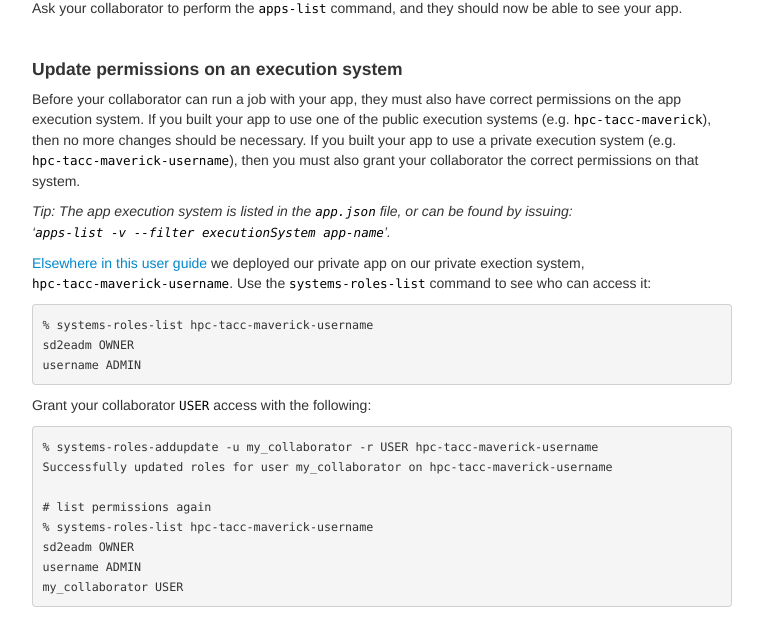
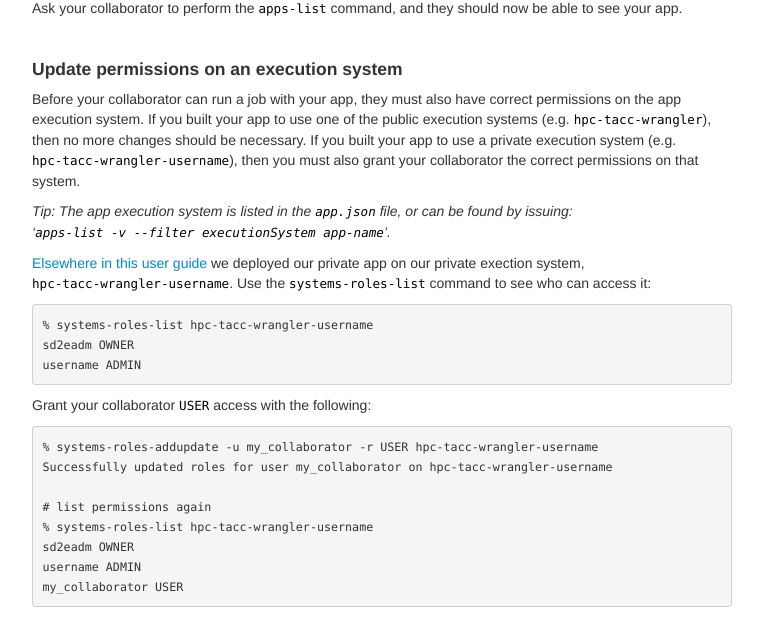
Before and after one commit to SD2E/api-user-guide, a Jekyll site: the page built from docs/03.share_app.md, in a window 1280 px wide. Shown: the part 661-1280 px from the top of the page, without its empty margins (258-1021 px from the left). Built offline with Jekyll 4.4.1, drawn with Linux system fonts in a browser that asks for light colours.

Commit message:
Update 03.share_app.md
Replaced maverick to wrangler

````diff
--- a/docs/03.share_app.md
+++ b/docs/03.share_app.md
@@ -45,30 +45,30 @@ be able to see your app.
 
 Before your collaborator can run a job with your app, they must also have
 correct permissions on the app execution system. If you built your app to use
-one of the public execution systems (e.g. `hpc-tacc-maverick`), then no more
+one of the public execution systems (e.g. `hpc-tacc-wrangler`), then no more
 changes should be necessary. If you built your app to use a private execution
-system (e.g. `hpc-tacc-maverick-username`), then you must also grant your
+system (e.g. `hpc-tacc-wrangler-username`), then you must also grant your
 collaborator the correct permissions on that system.
 
 *Tip: The app execution system is listed in the `app.json` file, or can be found
 by issuing: '`apps-list -v --filter executionSystem app-name`'.*
 
 [Elsewhere in this user guide](03.old_create_app.md) we deployed our private
-app on our private exection system, `hpc-tacc-maverick-username`. Use the
+app on our private exection system, `hpc-tacc-wrangler-username`. Use the
 `systems-roles-list` command to see who can access it:
 ```
-% systems-roles-list hpc-tacc-maverick-username
+% systems-roles-list hpc-tacc-wrangler-username
 sd2eadm OWNER
 username ADMIN
 ```
 
 Grant your collaborator `USER` access with the following:
 ```
-% systems-roles-addupdate -u my_collaborator -r USER hpc-tacc-maverick-username
-Successfully updated roles for user my_collaborator on hpc-tacc-maverick-username
+% systems-roles-addupdate -u my_collaborator -r USER hpc-tacc-wrangler-username
+Successfully updated roles for user my_collaborator on hpc-tacc-wrangler-username
 
 # list permissions again
-% systems-roles-list hpc-tacc-maverick-username
+% systems-roles-list hpc-tacc-wrangler-username
 sd2eadm OWNER
 username ADMIN
 my_collaborator USER
````
